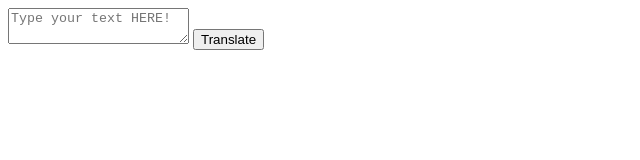
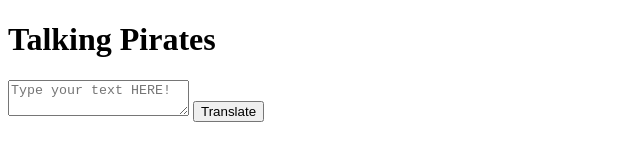
Before and after one commit to surbhi84/TalkingPirates_mark7, a plain HTML site: page index.html in a window 1280 px wide. Shown: the whole page, without its empty margins (0-640 px from the left). Drawn offline with Linux system fonts and the light colour scheme.

Commit message:
feat: adding header

```diff
--- a/index.html
+++ b/index.html
@@ -9,6 +9,9 @@
   </head>
 
   <body>
+    <header>
+      <h1>Talking Pirates</h1>
+    </header>
     <textarea id="input-txt" placeholder="Type your text HERE!"></textarea>
     <button id="translate-btn">Translate</button>
     <div id="output-div"></div>
```
